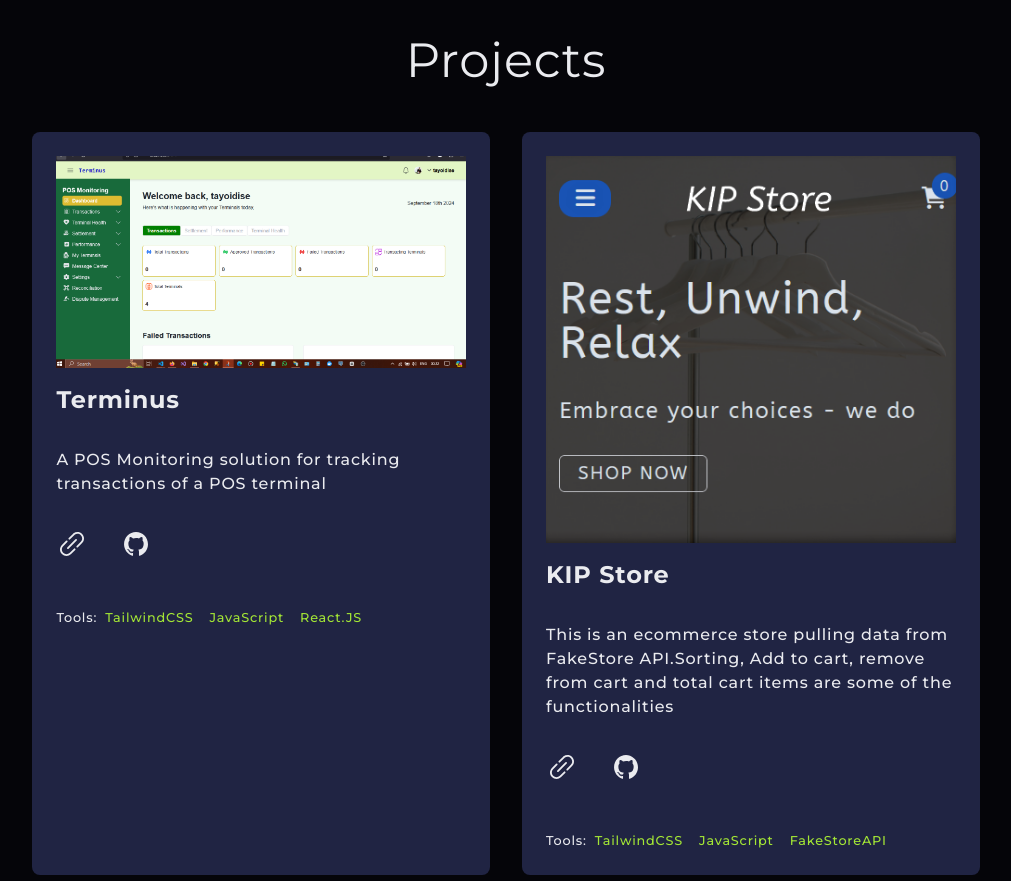
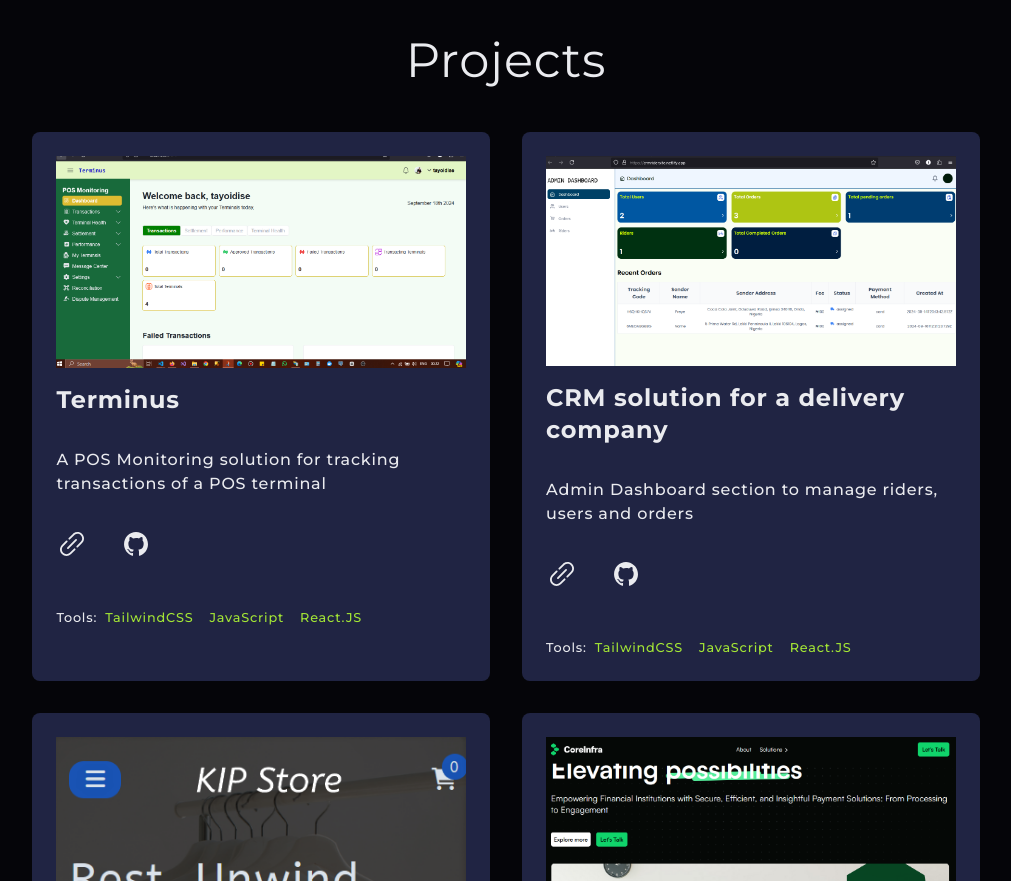
Before and after one commit to Oghene-kevwe/Portfolio, a website: page index.html in a window 1280 px wide. Shown: the part 1640-2521 px from the top of the page, without its empty margins (134-1145 px from the left). Drawn offline with nearby package versions, Linux system fonts and the light colour scheme.

Commit message:
updated works
Signed-off-by: oghene-kevwe <idisepraise@gmail.com>

```diff
--- a/app.js
+++ b/app.js
@@ -105,6 +105,17 @@ const workContent = [
     tool3: "React.JS",
   },
   {
+    id: 13,
+    title: "CRM solution for a delivery company",
+    img: "./images/works/Delivery-CRM.png",
+    desc: "Admin Dashboard section to manage riders, users and orders ",
+    github: "https://github.com/Oghene-kevwe/CRM-BootStrap",
+    livelink: "https://crmridersite.netlify.app/",
+    tool1: "TailwindCSS",
+    tool2: "JavaScript",
+    tool3: "React.JS",
+  },
+  {
     id: 0,
     title: "KIP Store",
     img: "./images/works/KipStore.png",
@@ -158,7 +169,6 @@ const workContent = [
     tool1: "TailwindCSS",
     tool2: "React.js",
     tool3: " ",
-
   },
   {
     img: "./images/works/creditry.png",
@@ -170,7 +180,6 @@ const workContent = [
     tool1: "TailwindCSS",
     tool2: "React.js",
     tool3: " ",
-
   },
   {
     img: "./images/works/Deboniare.png",
@@ -182,7 +191,6 @@ const workContent = [
     tool1: "TailwindCSS",
     tool2: "Astro",
     tool3: " ",
-
   },
   {
     img: "./images/works/May&Joh.png",
--- a/tailwind.config.js
+++ b/tailwind.config.js
@@ -18,7 +18,7 @@ module.exports = {
         Montserrat: ['Montserrat']
       },
       backgroundImage:{
-        'profile-image': "url('./images/profile-image/potrait.jpg')",
+        'profile-image': "url('./images/profile-image/potrait.jpeg')",
       }
     },
   },
```
Also changed, not shown: images/profile-image/potrait.jpeg (added), images/profile-image/potrait.jpg (deleted), images/works/Delivery-CRM.png (added), output.css.
